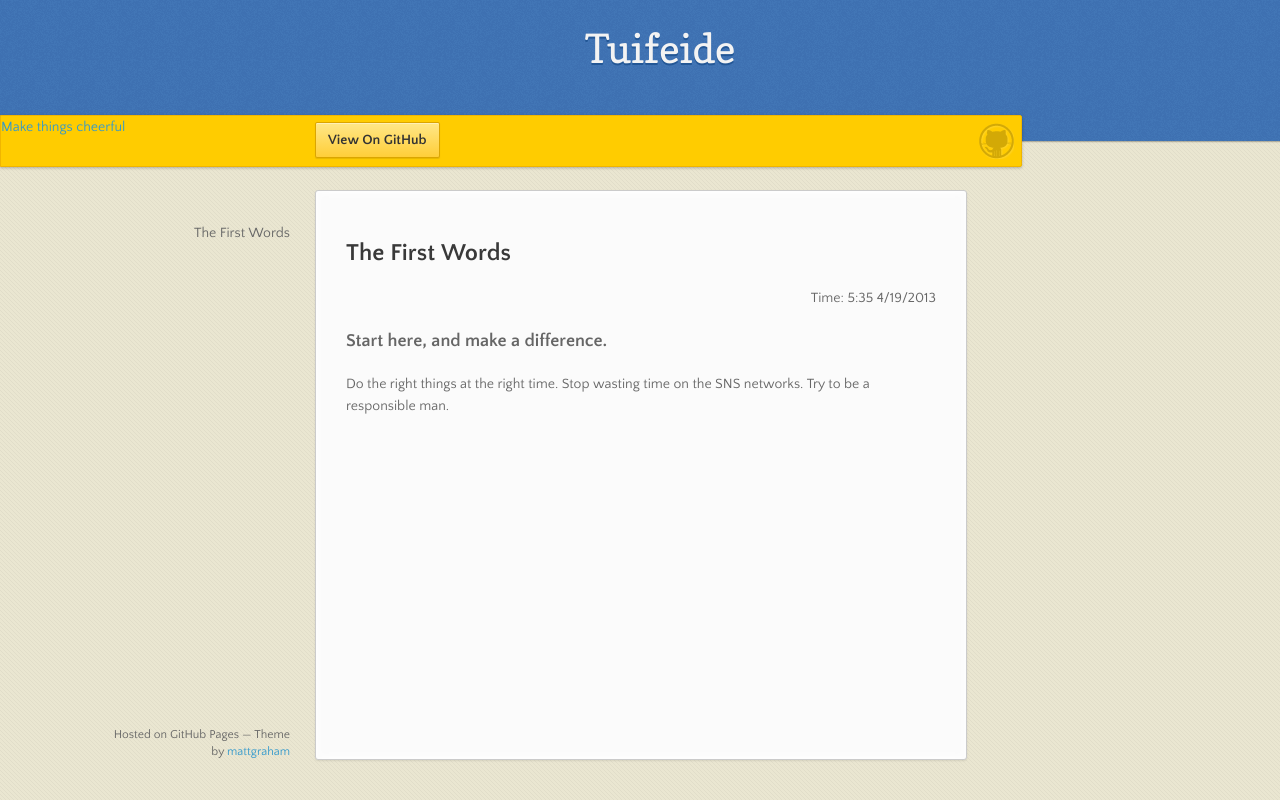
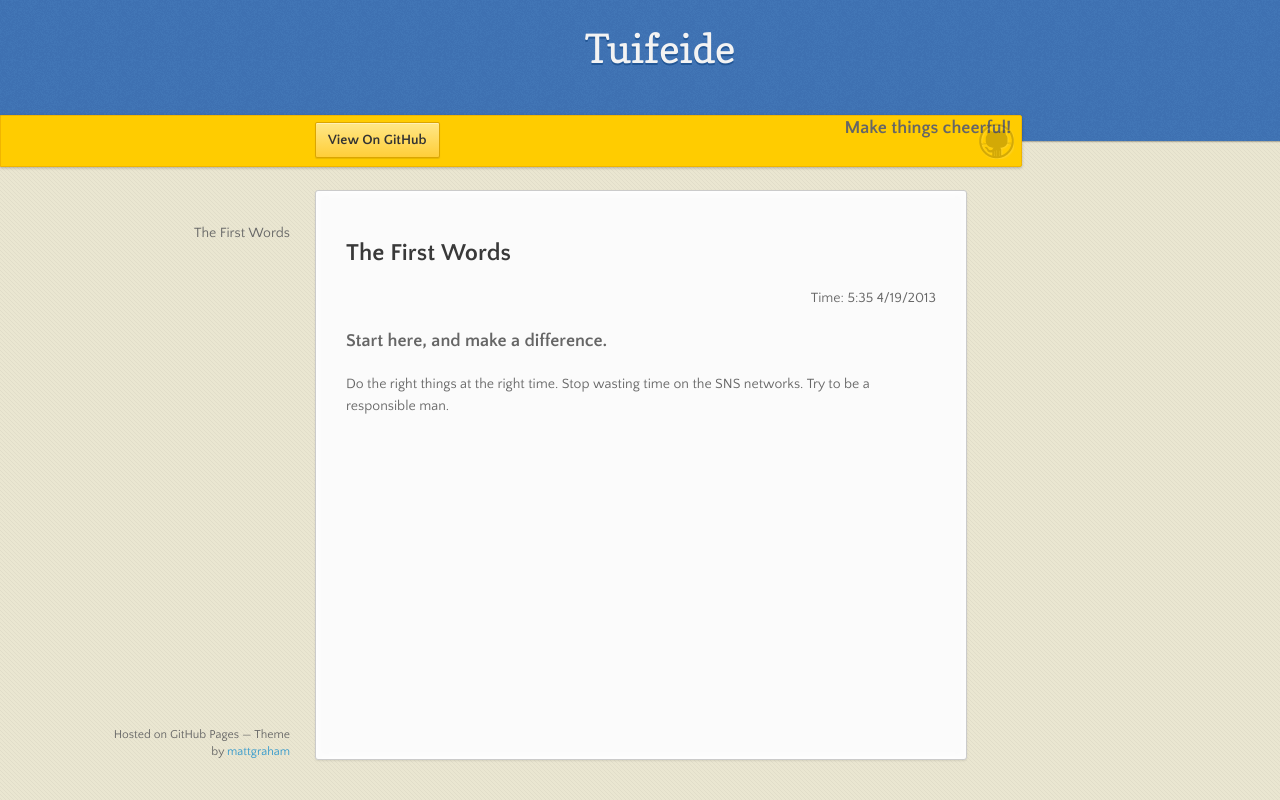
Before and after one commit to tuifeide/tuifeide.github.io, a plain HTML site: page index.html in a window 1280 px wide. Drawn offline with nearby package versions, Linux system fonts and the light colour scheme.

Commit message:
Update index.html

```diff
--- a/index.html
+++ b/index.html
@@ -25,7 +25,7 @@
         <span id="logo"></span>
 
         <a href="https://github.com/tuifeide" class="button fork"><strong>View On GitHub</strong></a>
-        <a>Make things cheerful</a>
+        <h3 align=right>Make things cheerful!</h3>
       </div><!-- end banner -->
 
     <div class="wrapper">
```
